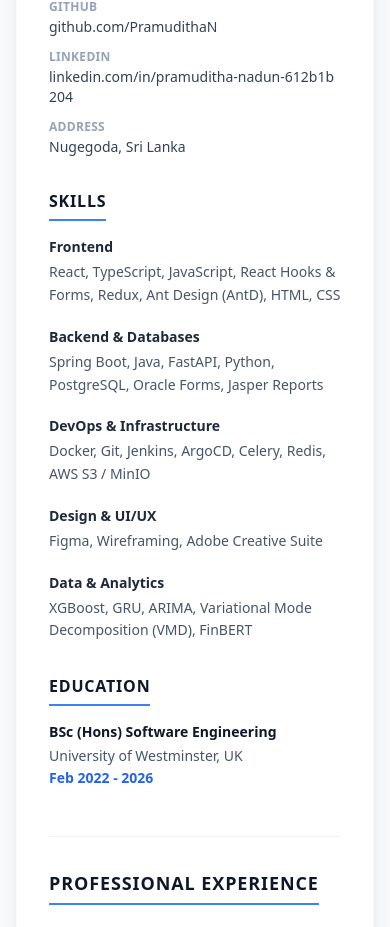
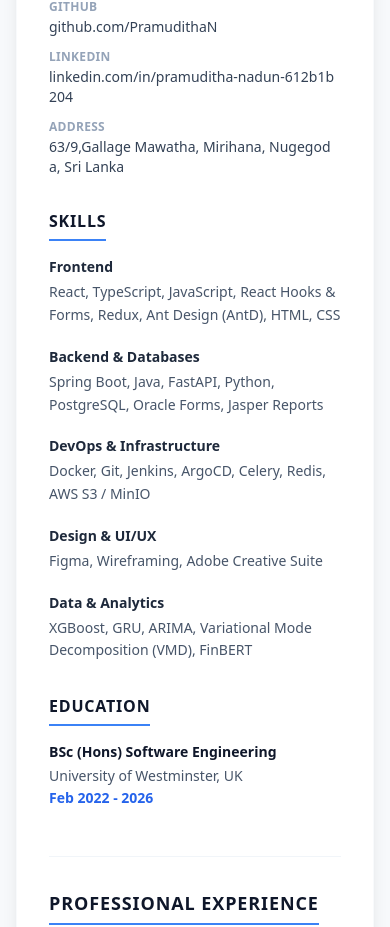
Before and after one commit to PramudithaN/pramuditha_cv, a React (Create React App) app: page / in a window 390 px wide. Shown: the part 1056-1983 px from the top of the page. Built offline with nearby package versions, Linux system fonts and the light colour scheme.

Commit message:
feat(UI change): Changed the template design responsive

```diff
--- a/src/App.tsx
+++ b/src/App.tsx
@@ -17,7 +17,7 @@ function App() {
     githubUsername: "PramudithaN",
     linkedin: "linkedin.com/in/pramuditha-nadun-612b1b204",
     phone: "+94-713-052-556",
-    address: "Nugegoda, Sri Lanka",
+    address: "63/9,Gallage Mawatha, Mirihana, Nugegoda, Sri Lanka",
   };
 
   const contactDetails = [
```
